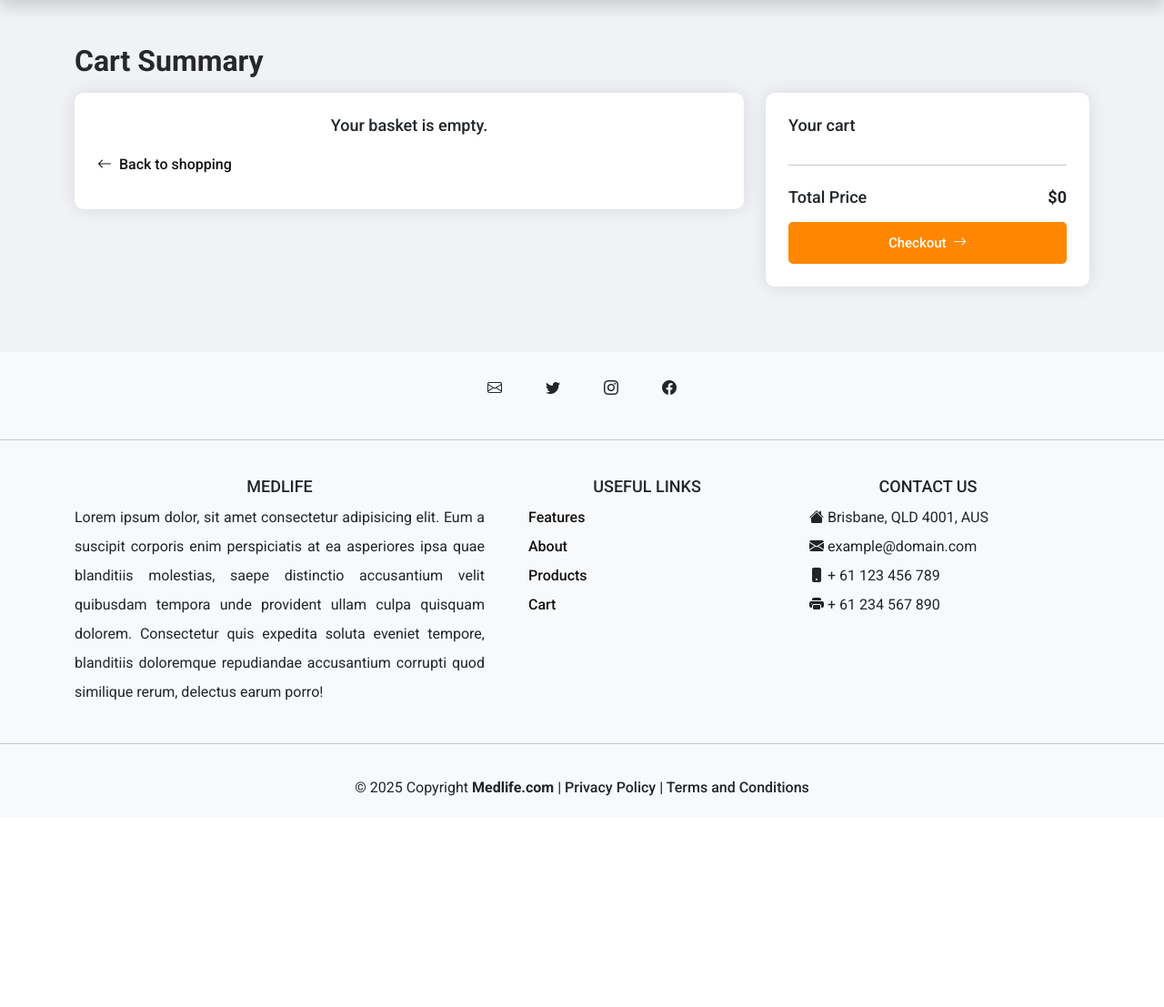
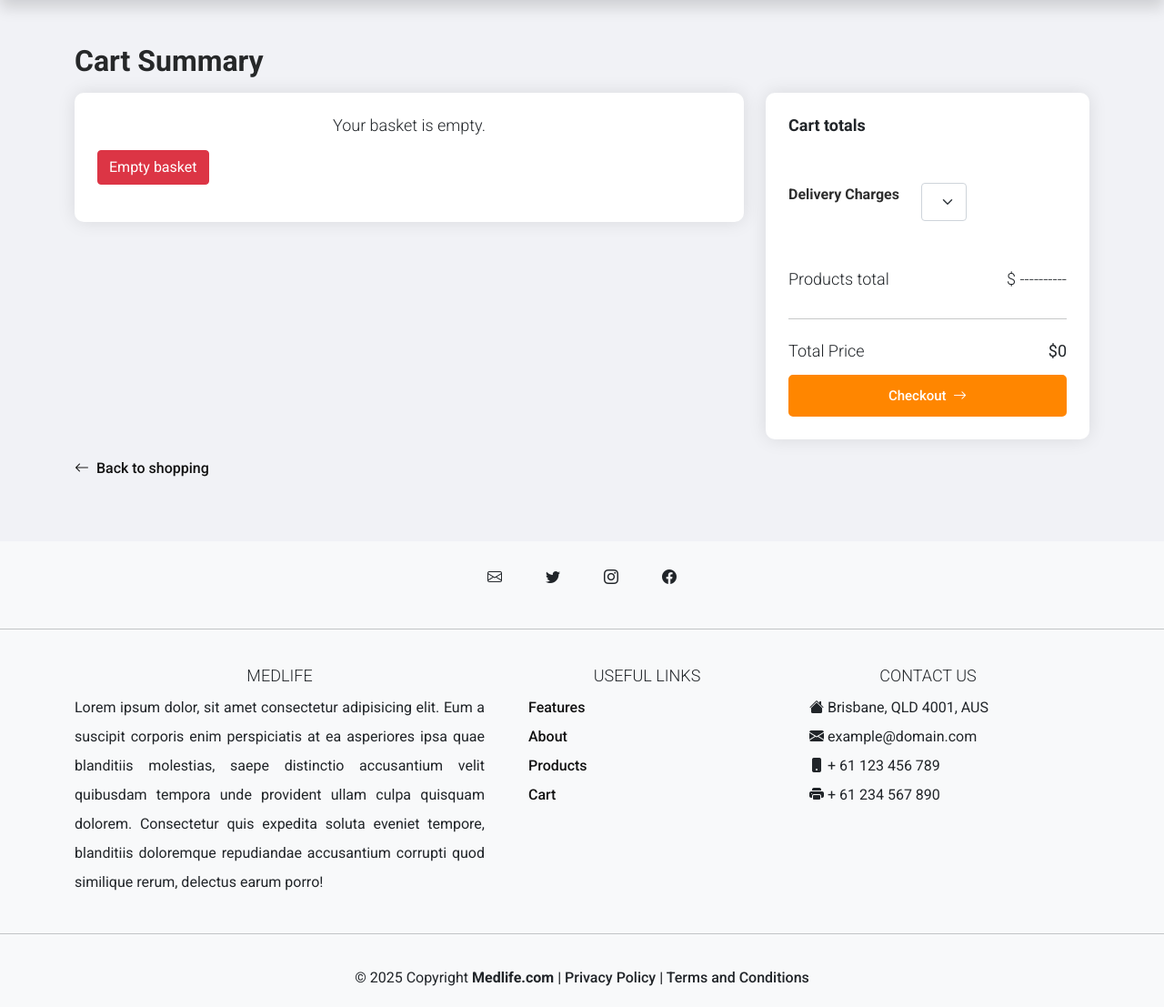
Before and after one commit to nabiskii/MedLife-IFN582-Website-using-Flask-Jinja-HTML-and-CSS, a Flask app: page /order/ in a window 1280 px wide. Shown: the part 66-1173 px from the top of the page at 91% size. Before the commit the page ends 941 px from the top, so only its background shows below. Run offline with Flask 3, Linux system fonts and the light colour scheme; some libraries are stand-ins or nearby versions.

Commit message:
Stylying pages
login, order, product details, register, css style.

```diff
--- a/project/static/css/style.css
+++ b/project/static/css/style.css
@@ -30,11 +30,38 @@
     color: #18191aee;
     font-weight: bold;
     margin-bottom: 20px;
+
 }
 
-h3,
-h4,
-h5,
+h3
+{
+color: rgba(52, 58, 64, 0.904)ee;
+    font-weight: bold;
+    font-family: var(--brand-font);
+    text-align: center;
+    font-size:large;
+    text-wrap-mode: nowrap;
+}
+
+h4
+{
+    color: rgba(52, 58, 64, 0.904)ee;
+    font-weight: 500;
+    font-family: var(--brand-font);
+    text-align: center;
+    font-size:large;
+    text-wrap-mode: nowrap;
+}
+h5
+{
+    color: rgba(52, 58, 64, 0.904)ee;
+    font-weight: 300;
+    font-family: var(--brand-font);
+    text-align: center;
+    font-size:large;
+
+}
+
 h6
 {
     color: rgba(52, 58, 64, 0.904)ee;
@@ -42,6 +69,7 @@
     font-family: var(--brand-font);
     text-align: center;
     font-size:large;
+
 }
 
 a {
@@ -218,7 +246,8 @@
 /* Changes the link color to blue, for better visibility */
 .underlined-link {
     text-decoration: underline;
-    color: #758BFD;
+    font-weight: bold;
+    color: var(--brand-color);
 }
 /* Remove underline on hover, for a neat effect */
 .underlined-link:hover {
@@ -226,12 +255,16 @@
 }
 .bg-section
 {
-    background-image: url('/static/img/Blog-Photo.jpg');
-     background-size: cover;
+    background-image: url('/static/img/login.jpg');
+    /* background-size:auto; */
     background-position: center;
     background-repeat: no-repeat;
     height: 200px
-    var(--background-color)
+    var(--background-color);
+    max-width: 100%;
+    height: auto;
+   /* margin-bottom: 50px;  */
+
 }
 
 .custom-placeholder::placeholder{
--- a/project/templates/index.html
+++ b/project/templates/index.html
@@ -127,7 +127,7 @@
         <p>*For first-time users</p>
         <form class="form-inline justify-content-center d-inline-flex" method="POST"
               action="{{ url_for('main.subscribe') }}">
-            <input class="form-control mr-sm-2 px-5" type="email" name="email" required placeholder="Enter your email">
+            <input class="form-control mr-sm-2 px-5 custom-placeholder" type="email" name="email" required placeholder="Enter your email">
             <button type="submit" class="btn btn-common btn-newsletter my-2 my-sm-0 ms-2">Subscribe</button>
         </form>
     </div>
--- a/project/templates/order.html
+++ b/project/templates/order.html
@@ -7,17 +7,44 @@
     <div class="row">
         <div class="col-12">
             <div class="row">
+
                 <div class="col-lg-4 order-2">
-                    <div class="card mb-3">
-                        <h4 class="d-flex justify-content-between align-items-center mb-3">
-                            <span>Your cart</span>
-                        </h4>
+                    <div class="justify-content-between card mb-3">
+                       <h3 class="col-lg-4 d-flex align-items-center mb-3">
+                          Cart totals
+                       </h3>
+                        <div>
+                            <br>
+                              <div class="col-lg-6 mb-3">
+                                <form class="mb-3">
+                                    <div class="d-inline-flex align-items-center">
+                                    <label class= "d-flex justify-content-between align-items-center mb-3" for="form-delivery-method">Delivery Charges</label>
+                                    <select class="form-select form-control-lg ms-3 mx-auto" aria-label="Default select example" >
+                                       <option selected>Standard Delivery- $5.00</option>
+                                        <option value="2">Eco Delivery- $8.00</option>
+                                        <option value="3">Express Delivery- $15.00</option>
+                                        <option value="4">Temp-Controlled Delivery- $25.00</option>
+                                    </select>
 
+                                    </div>
+                                </form>
+
+                            </div>
+
+                        </div>
+
+                        <!-- doing dynamically: INSERT DELIVERY TYPE VARIABLE HERE -->
+                        <!-- doing dynamically: INSERT DELIVERY ASSOCIATED FEE VARIABLE HERE -->
+                        <br>
+                        <h5 class="d-flex justify-content-between align-items-center mb-3">Products total
+                            <span >$ ----------<!--E VARIABLE HERE --></span>
+                        </h5>
                         <hr class="mb-4">
+
 
                         <h5 class="d-flex justify-content-between align-items-center mb-3">
                             <span>Total Price</span>
-                            <strong>${{basket_total}}</strong>
+                            <strong>${{basket_total}} </strong>
                         </h5>
 
                         <a class="nav-link btn-common btn-medicine d-block text-center" type="button"
@@ -42,15 +69,16 @@
                             </div>
 
 
-                            <div class="col-lg-2 col-3 mb-2">
+                            <div class="d-inline-flex align-items-center col-lg-2 col-3 mb-3">
                                 <form method="POST"
                                     action="{{ url_for('main.order_with_quantity_action', item_id=basketItem.id, action='decrease') }}">
-                                    <button class="btn btn-outline-secondary btn-sm" type="submit">−</button>
+                                    <button class="btn btn-outline-secondary btn-sm mx-2" type="submit">−</button>
                                 </form>
-                                <span class="fw-bold">{{ basketItem.quantity }}</span>
+
+                                <span class="fw-bold mb-2">{{ basketItem.quantity }}</span>
                                 <form method="POST"
                                     action="{{ url_for('main.order_with_quantity_action', item_id=basketItem.id, action='increase') }}">
-                                    <button class="btn btn-outline-secondary btn-sm" type="submit">+</button>
+                                    <button class="btn btn-outline-secondary btn-sm mx-2" type="submit">+</button>
                                 </form>
                             </div>
 
@@ -68,16 +96,12 @@
                         {% else %}
                         <h5 class="mb-3">Your basket is empty.</h5>
                         {% endif %}
-
-                        <div class="row">
-                            <div class="col-lg-12 mb-2">
-                                <a href="{{ url_for('main.index') }}"><i class="bi bi-arrow-left"></i>&nbsp;&nbsp;Back
-                                    to
-                                    shopping</a>
-                            </div>
-                        </div>
-
-                    </div>
+<!-- Needs to be fixed to the correct route -->
+                     <div class="col-2 ">
+                        <form method="POST" action="{{ url_for('main.clear_basket') }}">
+                             <input type="submit" value="Empty basket" class="btn btn-danger mb-3">
+                         </form>
+                     </div>
                 </div>
 
             </div>
@@ -85,6 +109,15 @@
         </div>
 
     </div>
+     <div class="row">
+                            <div class="col-lg-12 mb-2">
+                                <a href="{{ url_for('main.index') }}"><i class="bi bi-arrow-left"></i>&nbsp;&nbsp;Back
+                                    to
+                                    shopping</a>
+                            </div>
+                        </div>
 </div>
 
+
+
 {% endblock %}
--- a/project/templates/product_details.html
+++ b/project/templates/product_details.html
@@ -30,8 +30,8 @@
         </div>
     </div>
 
-<!-- ADJUST URL HERE TO GO BACK TO PRODUCTS  -->
-   <div class="row">
+
+         <div class="row">
                             <div class="col-lg-12 mb-2">
                                 <a href="{{ url_for('main.index') }}"><i class="bi bi-arrow-left"></i>&nbsp;&nbsp;Back
                                     to
```
Also changed, not shown: project/templates/login.html (+11 -4 lines), project/templates/register.html (+13 -6 lines), project/static/img/login.jpg (added).
